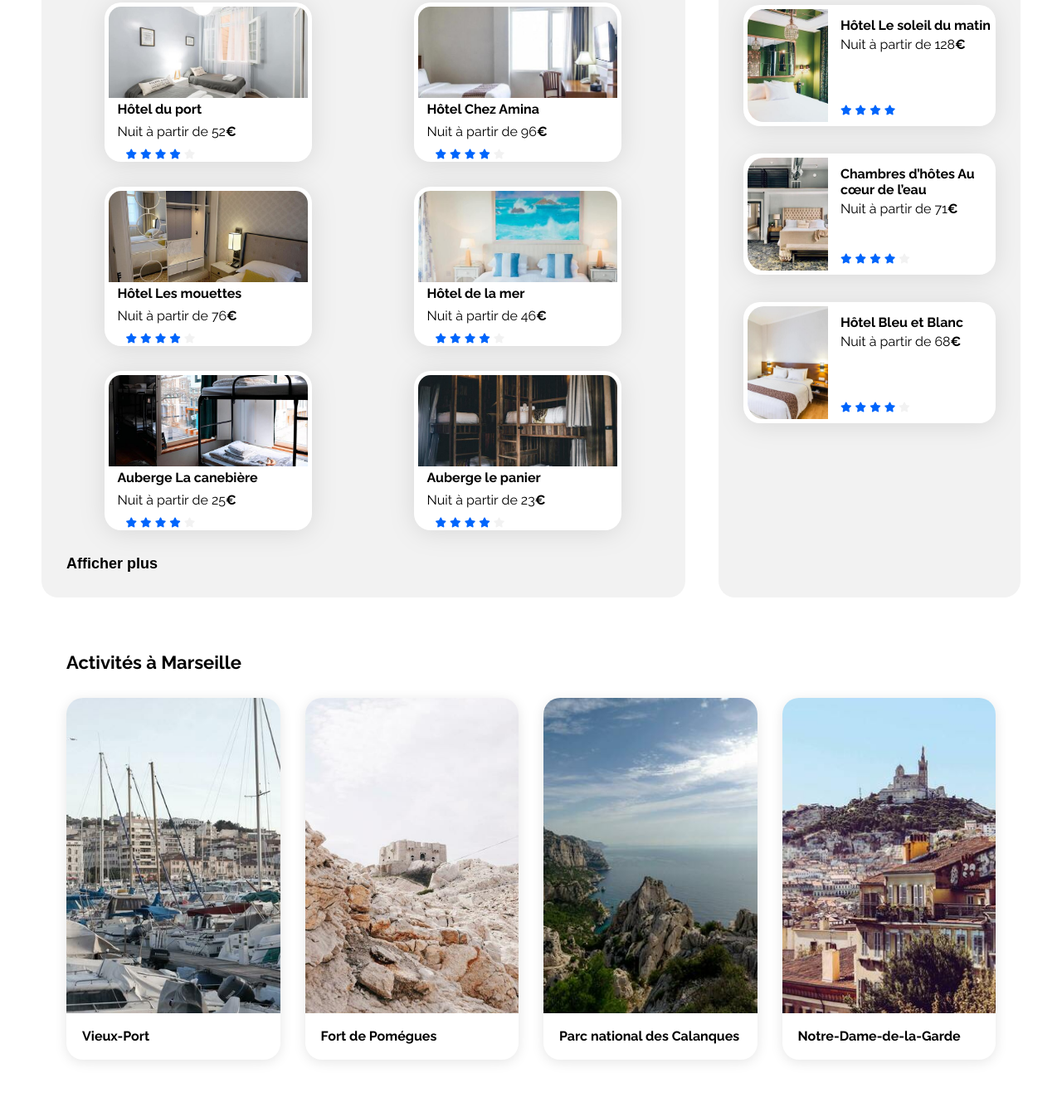
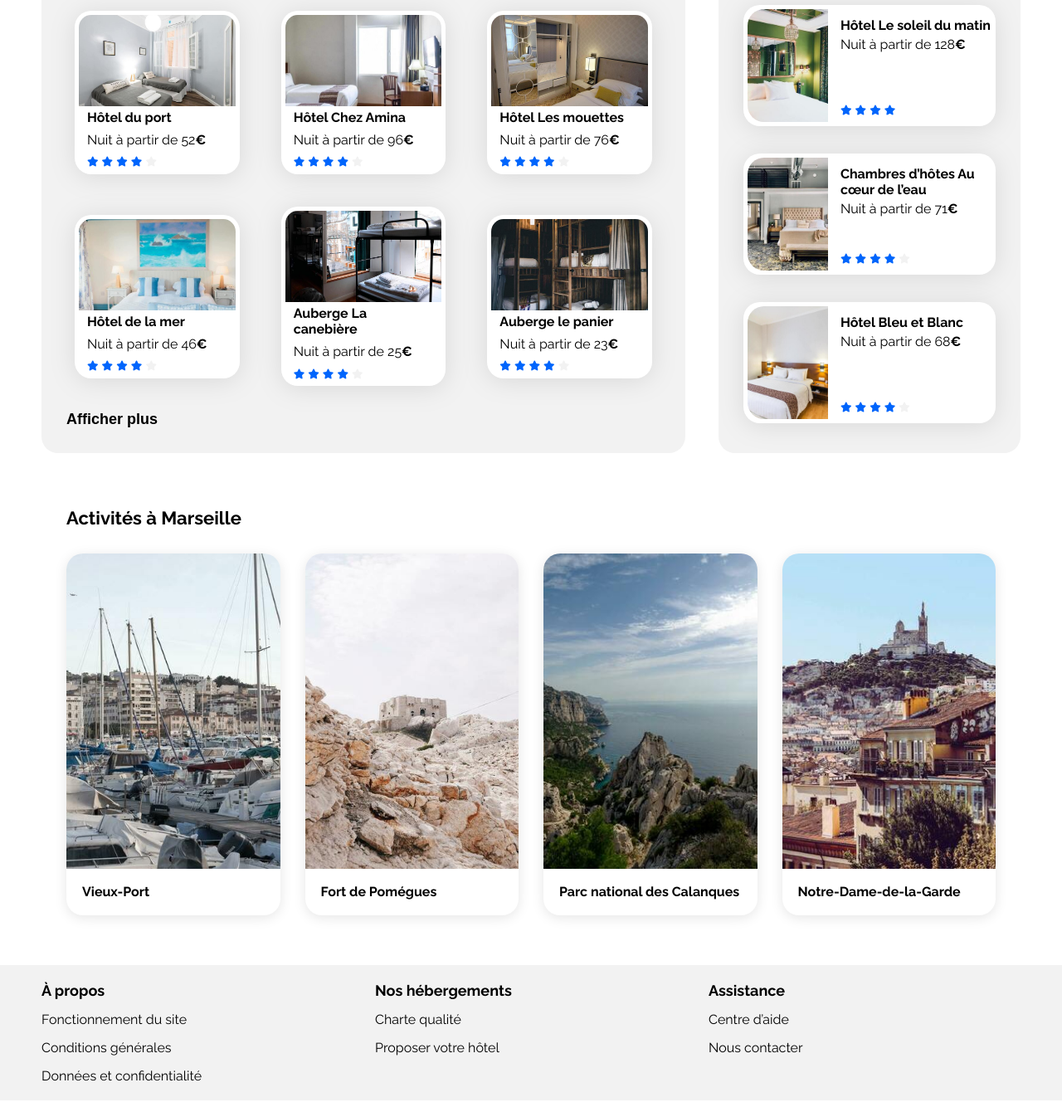
Before and after one commit to thomaslapWP/Booki, a plain HTML site: page index.html in a window 1280 px wide. Shown: the part 517-1851 px from the top of the page at 83% size. Drawn offline with Linux system fonts and the light colour scheme; some icons are missing.

Commit message:
Update style.css

```diff
--- a/css/style.css
+++ b/css/style.css
@@ -1,4 +1,4 @@
-@import "responsive.css";
+/* @import "responsive.css"; */
 @import "utils.css";
 /* TODO
 
@@ -159,14 +159,16 @@ main {
 
       .card-container {
         display: grid;
-        grid-template-columns: repeat(auto-fit, minmax(240px, 1fr));
-        grid-template-rows: repeat(auto, auto);
-        grid-gap: 30px;
+        grid-template-columns: repeat(3, 1fr);
+        grid-template-rows: repeat(2, 1fr);
+        grid-column-gap: 30px;
+        grid-row-gap: 30px;
         place-items: center;
+        width: 100%;
+        a {
+          width: calc(100% - 60px / 3);
+          min-height: 192px;
 
-        a {
-          width: 250px;
-          height: 192px;
           display: flex;
           flex-direction: column;
           gap: 4px;
@@ -176,17 +178,24 @@ main {
             width: 100%;
             height: 110px;
           }
+
           .card-text {
             display: flex;
             flex-direction: column;
             gap: 8px;
             padding: 0 10px;
+            text-wrap: none;
           }
-          .card-rating {
-            padding: 0 10px;
+          .card-title {
+            font-size: clamp(12px, 16px, 18vw);
           }
         }
       }
+
+      .card-container {
+        grid-template-rows: repeat(auto, auto);
+      }
+
       button {
         background-color: transparent;
         border: none;
@@ -286,19 +295,20 @@ main {
 footer {
   background-color: var(--main-bg-color);
   display: flex;
-  flex-direction: column;
-  padding: 0 50px;
-  .footer-container {
-    display: flex;
   align-items: flex-start;
-    justify-content: space-between;
-    width: 80%;
+
+  width: 100%;
   padding: 20px;
+  section {
+    width: 30%;
+    margin-left: 30px;
+  }
   .footer-list-title {
     font-size: 18px;
     font-style: normal;
     font-weight: 700;
     line-height: normal;
+    padding-bottom: 15px;
   }
   ul {
     display: flex;
@@ -308,5 +318,7 @@ footer {
   li {
     list-style: none;
   }
+  a:hover {
+    text-decoration: underline;
   }
 }
```
Lines whose indentation alone changed are shown as unchanged.
